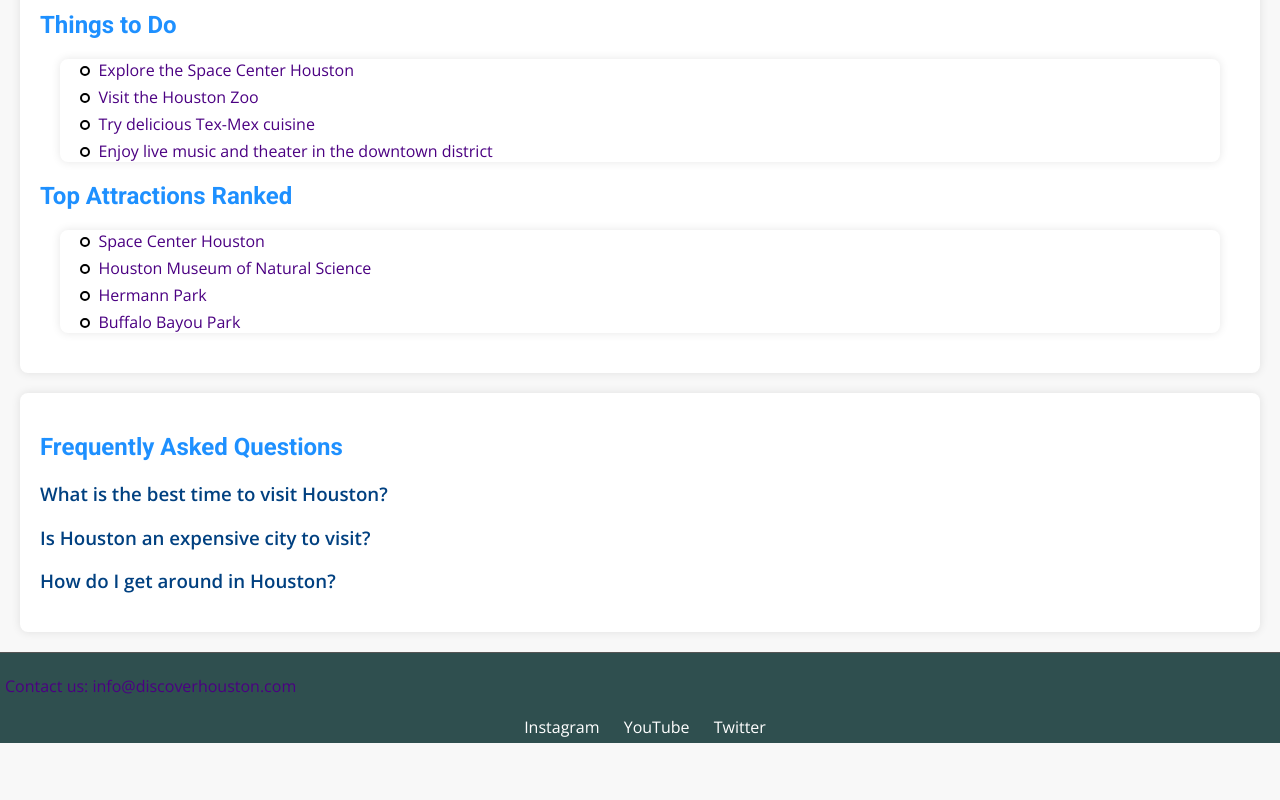
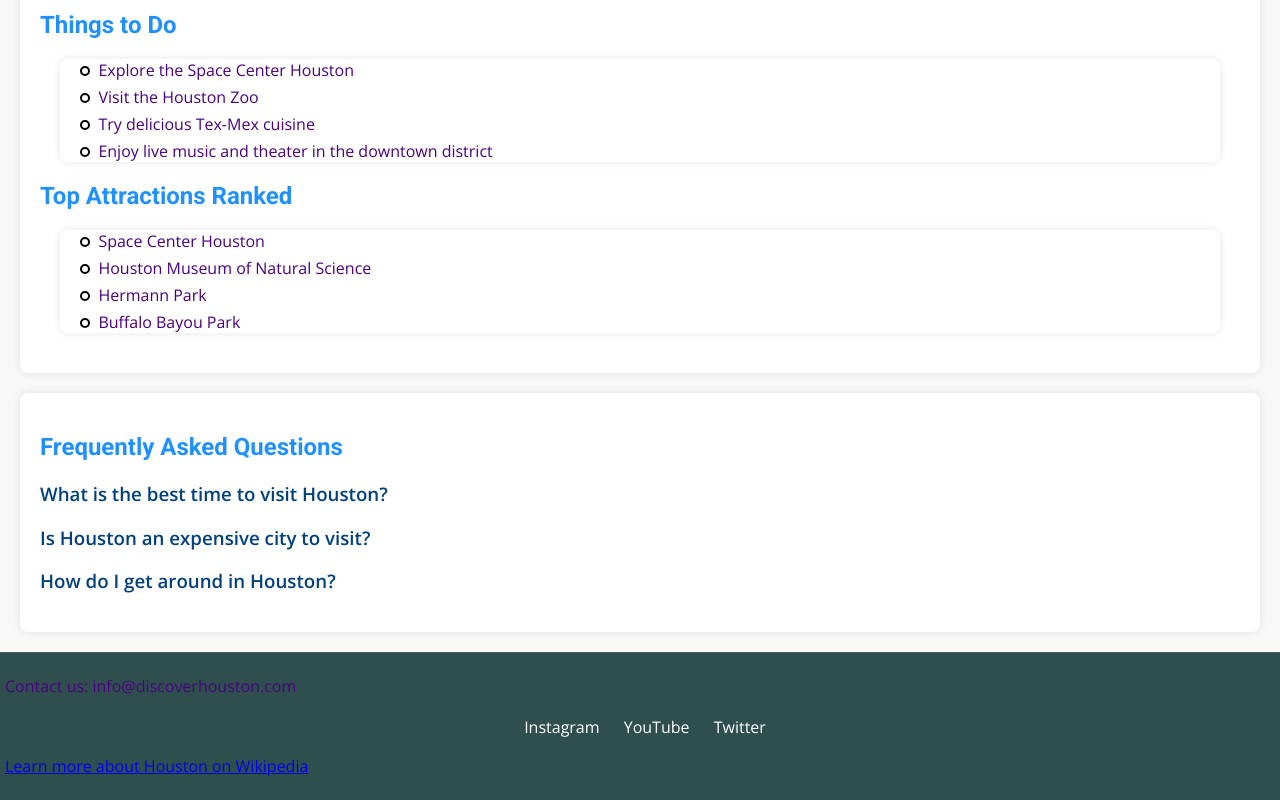
Before and after one commit to aumkeshchaudhary/Houston_Webpage, a plain HTML site: page index.html in a window 1280 px wide. Shown: the part 1728-2528 px from the top of the page. Before the commit the page ends 2471 px from the top, so only its background shows below. Drawn offline with nearby package versions, Linux system fonts and the light colour scheme.

Commit message:
Update index.html

```diff
--- a/index.html
+++ b/index.html
@@ -218,6 +218,7 @@
             <a href="#">YouTube</a>
             <a href="#">Twitter</a>
         </div>
+        <p><a href="https://en.wikipedia.org/wiki/Houston" target="_blank">Learn more about Houston on Wikipedia</a></p>
     </footer>
     <script>
         document.querySelectorAll('.faq-item h3').forEach(item => {
```
